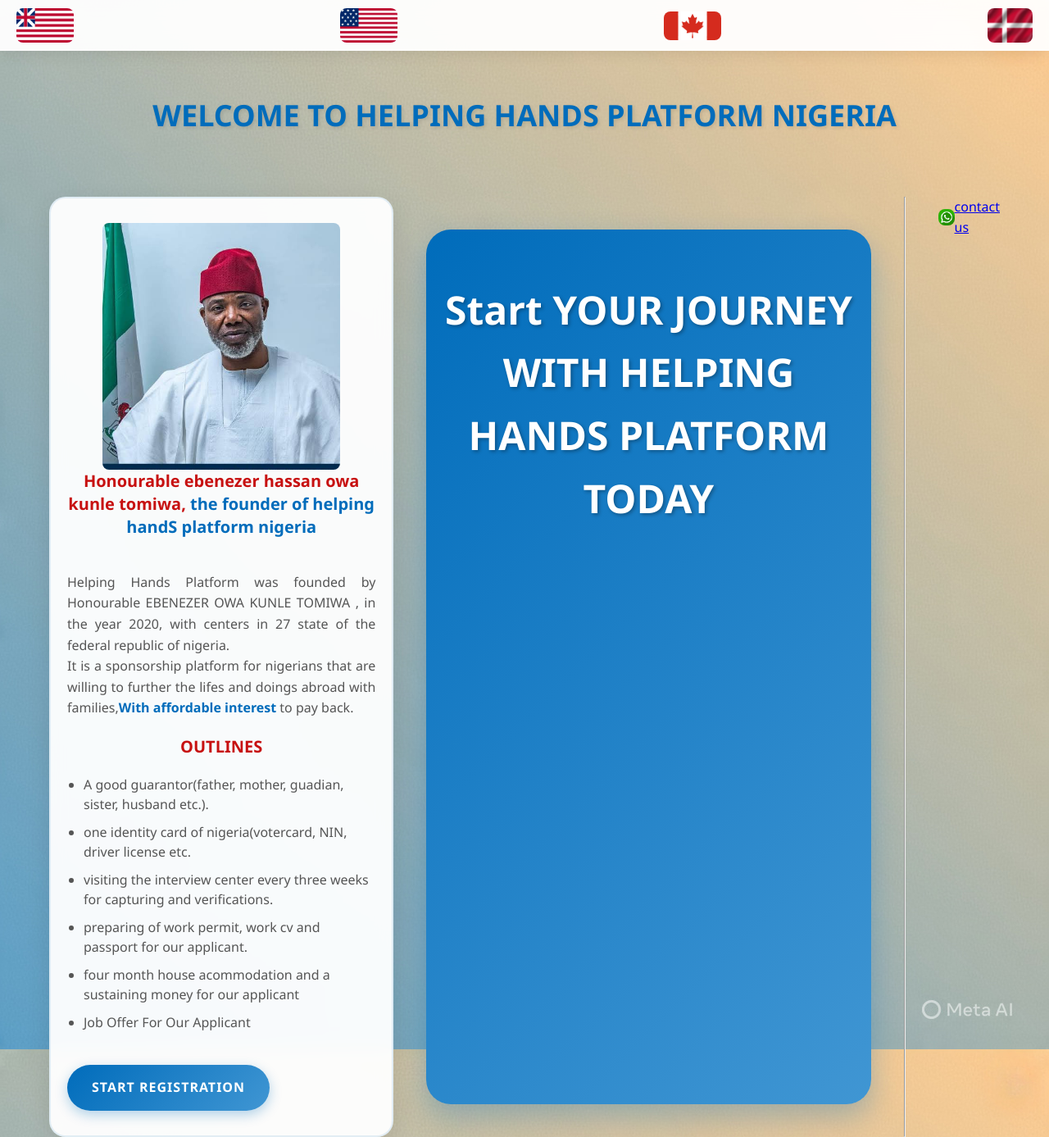
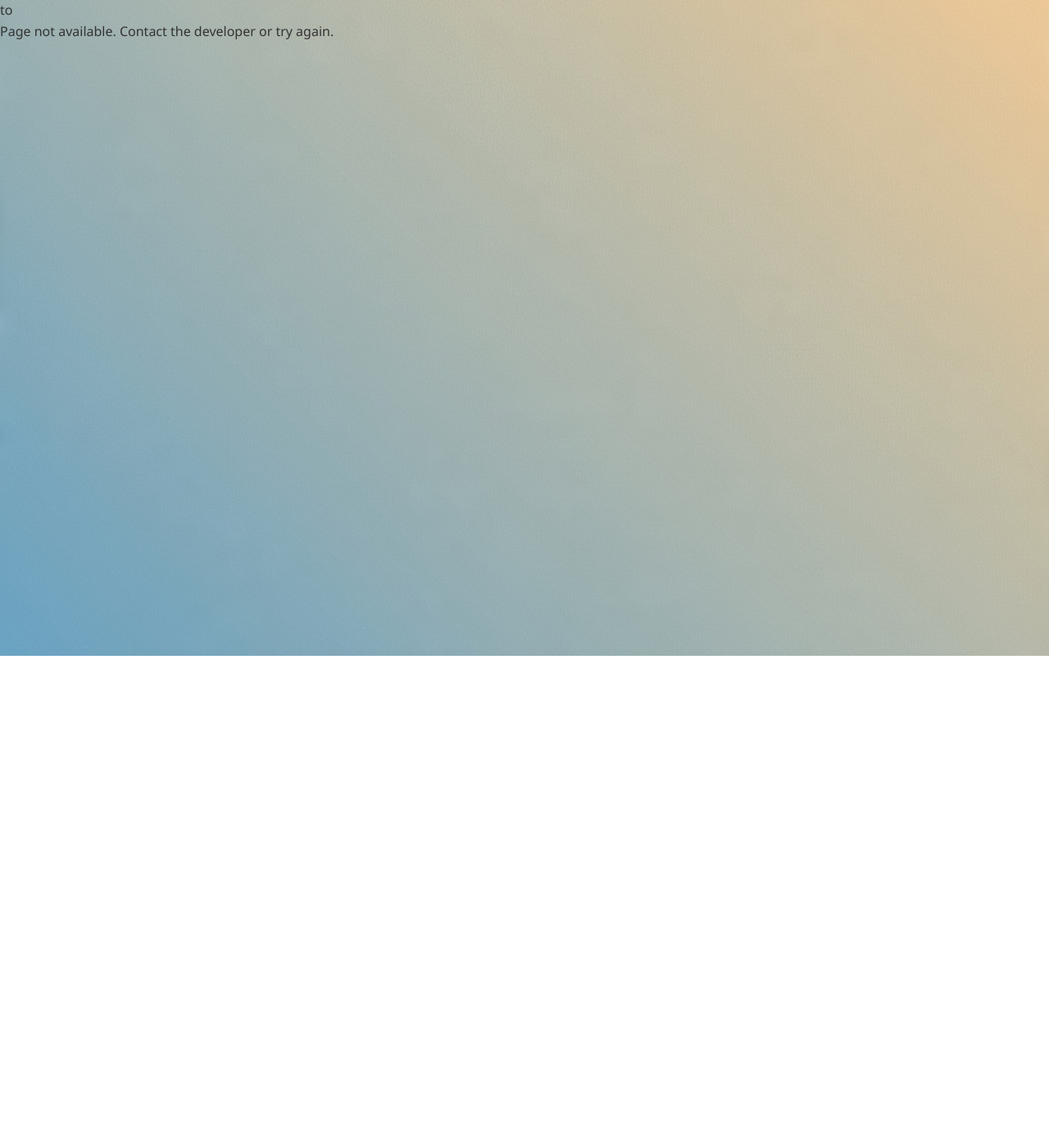
Before and after one commit to Tobidavid11/HelpingHandsNigeria, a plain HTML site: page index.html in a window 1280 px wide. Shown: the top 1387 px of the page at 82% size. After the commit the page ends 800 px from the top, so only its background shows below. Drawn offline with Linux system fonts and the light colour scheme.

Commit message:
Update index.html

```diff
--- a/index.html
+++ b/index.html
@@ -1,4 +1,4 @@
-<!DOCTYPE html>
+to<!DOCTYPE html>
 <html lang="en">
 <head>
     <meta charset="UTF-8">
@@ -10,48 +10,7 @@
     <title>Helping Hands Platform Nigeria</title>
 </head>
 <body>
-   <header class="navbar">
-    <div class="logo"><img src="images.png" alt="comibyte logo" width="70px"></div>
-        <div class="logo"><img src="flag-Stars-and-Stripes-May-1-1795.webp" alt="comibyte logo" width="70px"></div>
-        <div class="logo"><img src="download.png" alt="comibyte logo" width="70px"></div>
-        <div class="logo"><img src="images9.jpeg" alt="comibyte logo" width="55px"></div>
-
-   </header>
-
-   <section id="courses">
-    <h1 class="welcome">WELCOME TO HELPING HANDS PLATFORM NIGERIA</h1>
-    <div class="row">
-        <div class="course">
-            <div class="logo"><img src="images 3.jpeg" alt="comibyte logo" width="290px"></div>
-            <h4>Honourable ebenezer hassan owa kunle tomiwa, <span>the founder of helping handS platform nigeria</span></h4>
-            <br>
-            <p>Helping Hands Platform was founded by Honourable EBENEZER OWA KUNLE TOMIWA , in the year 2020, with centers in 27 state of the federal republic of nigeria.
-                <br>
-                It is a sponsorship platform for nigerians that are willing to further the lifes and doings abroad with families,<span>With affordable interest </span>to pay back.</p>
-            <h4>OUTLINES</h4>
-            <ul>
-                <li>A good guarantor(father, mother, guadian, sister, husband etc.).</li>
-                <li>one identity card of nigeria(votercard, NIN, driver license etc.</li>
-                <li>visiting the interview center every three weeks for capturing and verifications.</li>
-                <li>preparing of work permit, work cv and passport for our applicant.</li>
-                <li>four month house acommodation and a sustaining money for our applicant</li>
-                <li>Job Offer For Our Applicant</li>
-            </ul>
-            <a href="offers.html">Start Registration </a>
-        </div>
-
-<!-- HEADER SECTION -->
-<section class="Corousel">
-    <h1>Start YOUR JOURNEY WITH HELPING HANDS PLATFORM TODAY</h1>
-
-
-</section>
-<hr>
-<br>
-					<br>
-					<br>
-					<a href="https://wa.me/2349164123722"><div class="logo"><img src="images 4.png" alt="comibyte logo" width="20px">    contact us</div>
-						</a>
+   <div>Page not available. Contact the developer or try again.</div>
 
 
 </body>
```
